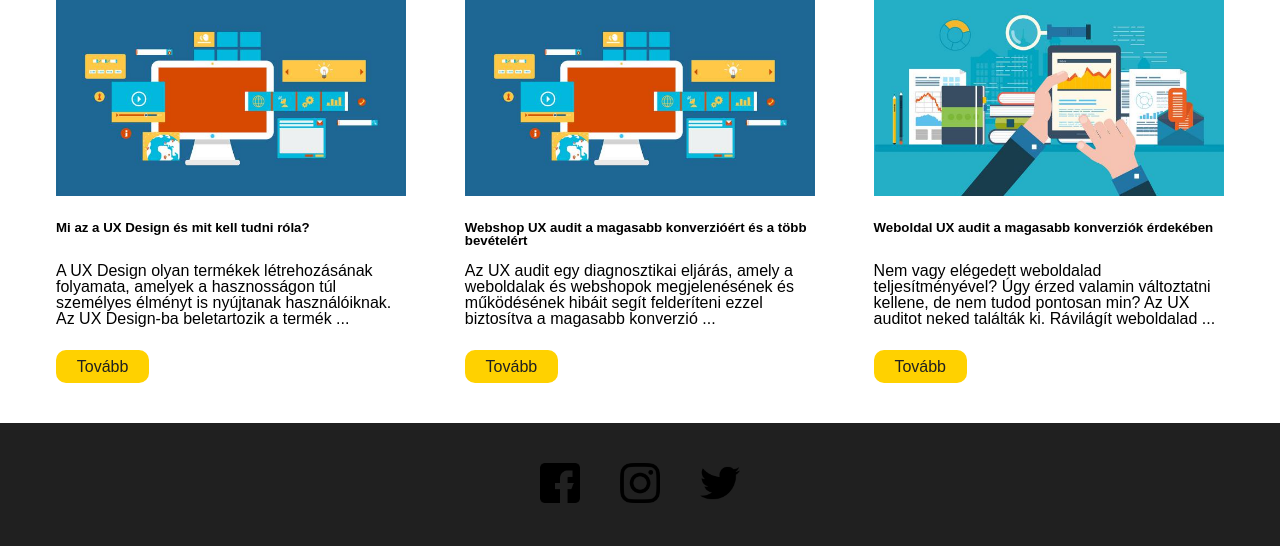
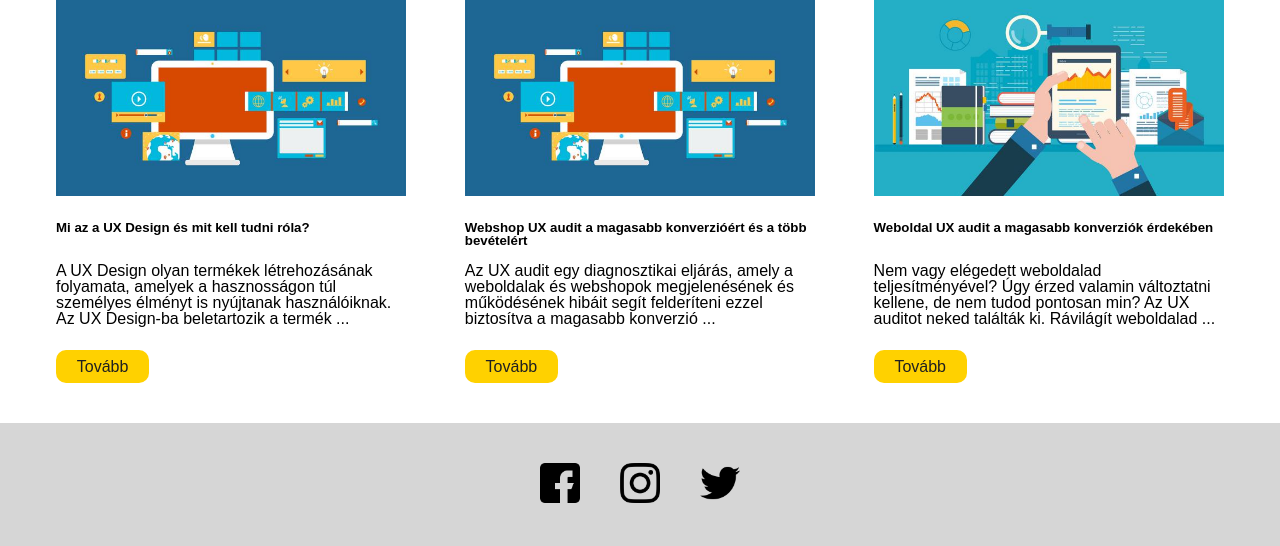
Before and after one commit to bevizuality/web-tervezes-projektmunka, a PHP site: page /index.html in a window 1280 px wide. Shown: the part 1813-2359 px from the top of the page. Run offline with PHP 8.4, Linux system fonts and the light colour scheme; some web fonts are replaced.

Commit message:
footer hátterének megváltoztatása.com

```diff
--- a/css/footer.css
+++ b/css/footer.css
@@ -1,7 +1,7 @@
 footer{
     display: flex;
     justify-content: center;
-    background-color: var(--dark-gray-color);
+    background-color: var(--light-gray-color);
     padding: 40px;
 }
 
```
